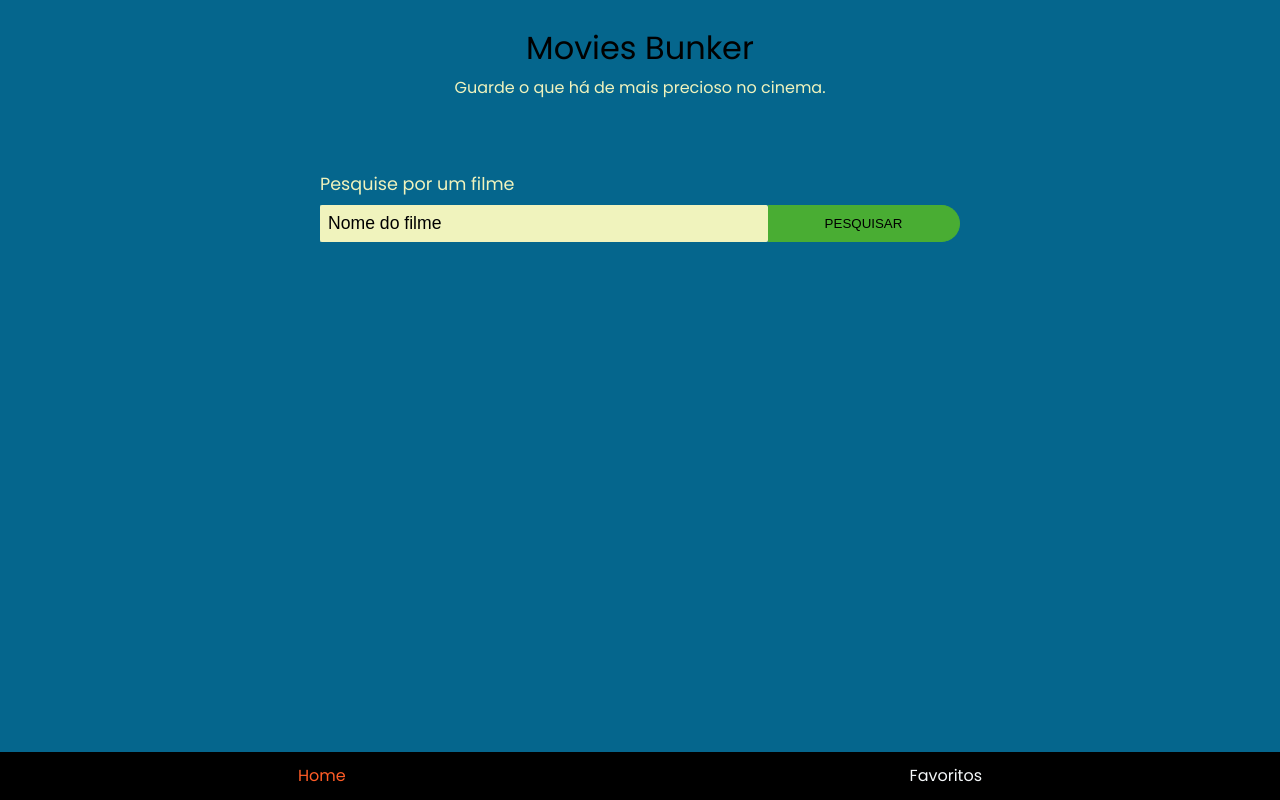
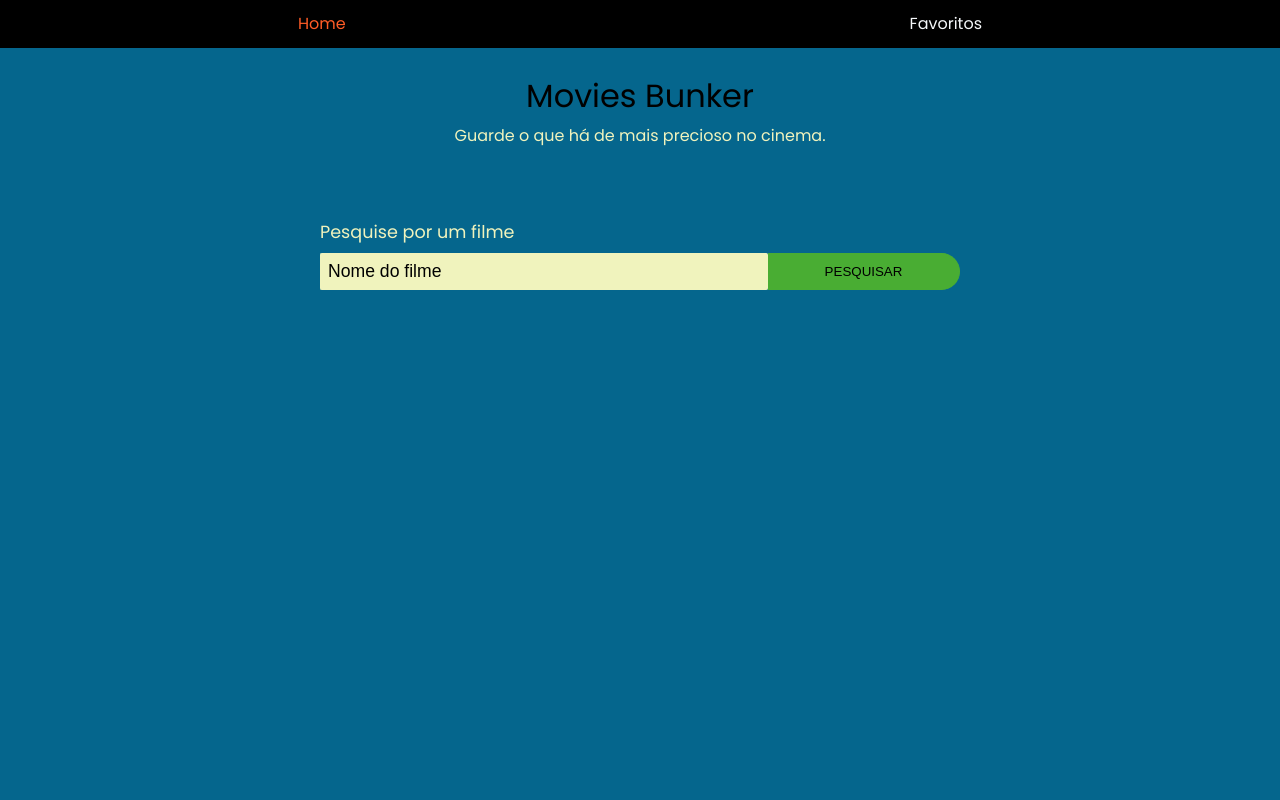
Before and after one commit to nikolasbrandao/movies-bunker, a React (Create React App) app: page / in a window 1280 px wide. Built offline with nearby package versions, Linux system fonts and the light colour scheme.

Commit message:
feat: add navbar style desktop resolution

```diff
--- a/src/components/Container.js
+++ b/src/components/Container.js
@@ -6,4 +6,7 @@ export const Container = styled.main`
   height: 100vh;
   width: 100%;
   background-color: ${({ theme }) => theme.bgColor};
+  @media (min-width: 768px) {
+    padding-top: 3em;
+  }
 `;
--- a/src/components/NavBar.js
+++ b/src/components/NavBar.js
@@ -11,6 +11,10 @@ const NavWrapper = styled.nav`
   bottom: 0;
   width: 100%;
   background-color: ${({ theme }) => theme.primaryDark};
+  @media (min-width: 768px) {
+    top: 0;
+    bottom: auto;
+  }
 `;
 
 const StyledNavLink = styled(NavLink)`
```
